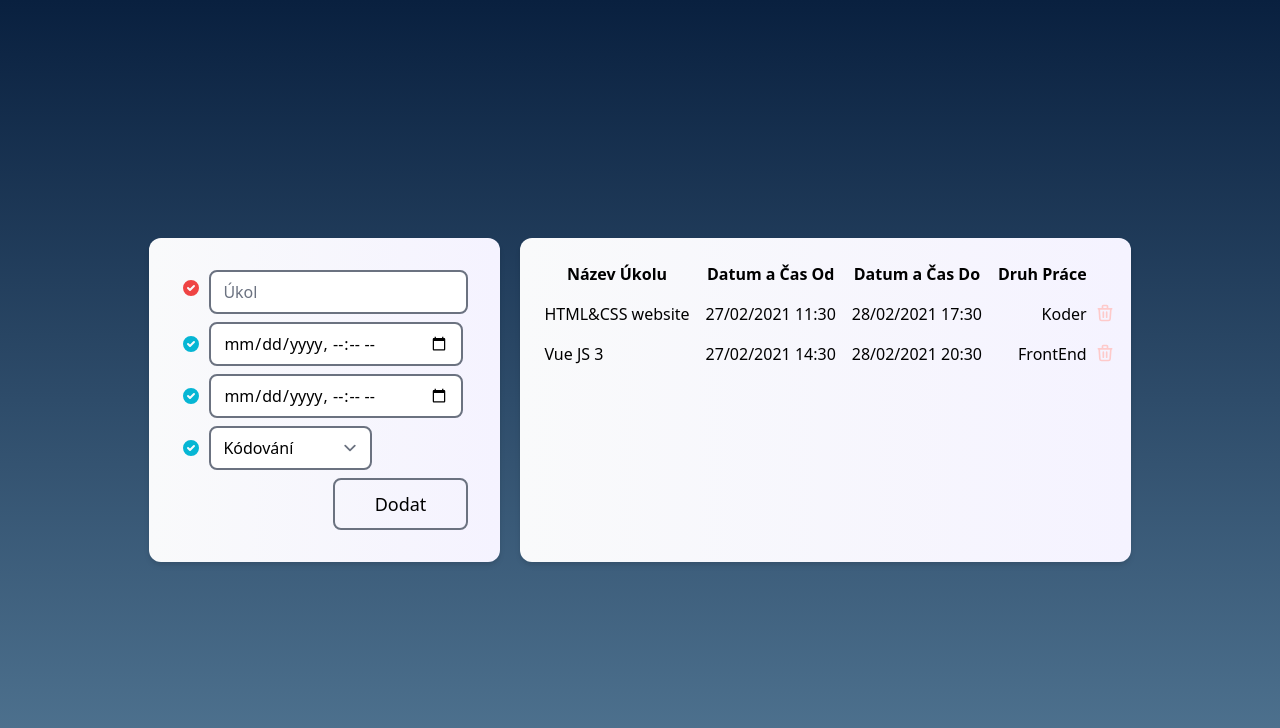
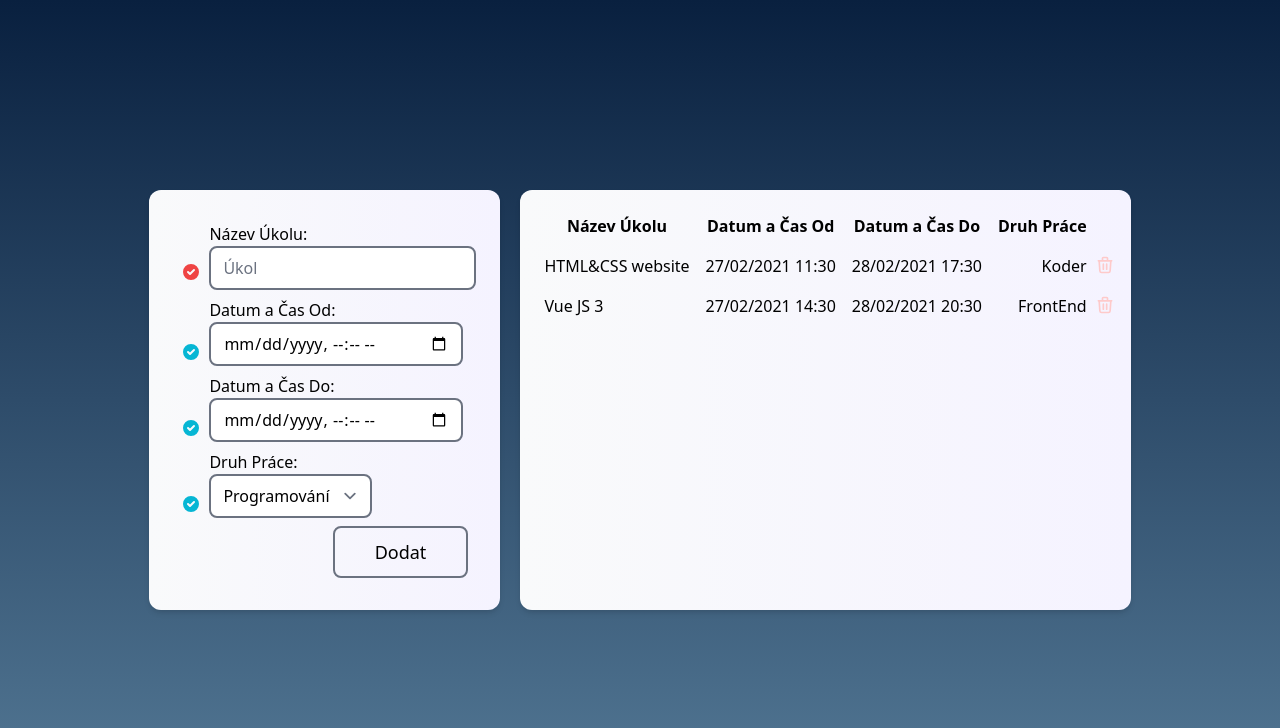
Before and after one commit to kulchaka/todolistcz-vue, a Vue app: page / in a window 1280 px wide. Shown: the top 728 px of the page. Built offline with nearby package versions, Linux system fonts and the light colour scheme; the HTML template or start-up script is replaced by a standard one.

Commit message:
start vue js

```diff
--- a/package.json
+++ b/package.json
@@ -12,9 +12,12 @@
     "@tailwindcss/postcss7-compat": "^2.0.2",
     "autoprefixer": "^9",
     "core-js": "^3.6.5",
+    "luxon": "^1.26.0",
     "postcss": "^7",
     "tailwindcss": "npm:@tailwindcss/postcss7-compat@^2.0.2",
-    "vue": "^3.0.0"
+    "vue": "^3.0.0",
+    "vue-datetime": "^0.7.1",
+    "weekstart": "^1.0.1"
   },
   "devDependencies": {
     "@vue/cli-plugin-babel": "~4.5.0",
--- a/src/App.vue
+++ b/src/App.vue
@@ -1,46 +1,73 @@
 <template>
 <main class="h-screencontainer mx-auto p-8 flex">
   <div class="form max-h-315 max-w-full shadow-md rounded-xl bg-gradient-to-r from-gray-50  to-purple-50">
-    <form class="list-disc space-y-2 m-8 flex flex-col  ">
-              <div class="flex items-center">
+    <form
+      @submit.prevent="submitHandler"
+      class="list-disc space-y-2 m-8 flex flex-col">
+              <div class="flex items-end">
                 <span class="h-6 flex sm:h-7">
                   <svg class="flex-shrink-0 h-5 w-5 text-red-500" viewBox="0 0 20 20" fill="currentColor">
                     <path fill-rule="evenodd" d="M10 18a8 8 0 100-16 8 8 0 000 16zm3.707-9.293a1 1 0 00-1.414-1.414L9 10.586 7.707 9.293a1 1 0 00-1.414 1.414l2 2a1 1 0 001.414 0l4-4z" clip-rule="evenodd" />
                   </svg>
                 </span>
-                   <input class="ml-2 rounded-lg border-2 border-gray-500 hover:border-cyan-500 focus:border-cyan-500 w-full" type="text" placeholder="Úkol" name="" id="name">
+                <div class="flex flex-col">
+                  <label class="ml-2" for="name">Název Úkolu:</label>
+                   <input
+                    v-model.trim="name"
+                    class="ml-2 rounded-lg border-2 border-gray-500 hover:border-cyan-500 focus:border-cyan-500 w-full" type="text" placeholder="Úkol" id="name">
+                </div>
               </div>
-              <div class="flex items-center">
+              <div class="flex items-end">
                 <span class="h-6 flex items-center sm:h-7">
                   <svg class="flex-shrink-0 h-5 w-5 text-cyan-500" viewBox="0 0 20 20" fill="currentColor">
                     <path fill-rule="evenodd" d="M10 18a8 8 0 100-16 8 8 0 000 16zm3.707-9.293a1 1 0 00-1.414-1.414L9 10.586 7.707 9.293a1 1 0 00-1.414 1.414l2 2a1 1 0 001.414 0l4-4z" clip-rule="evenodd" />
                   </svg>
                 </span>
-                   <input class="ml-2 rounded-lg border-2 border-gray-500 hover:border-cyan-500 focus:border-cyan-500" type="datetime-local" name="" id="">
+                <div class="flex flex-col">
+                  <label class="ml-2" for="timefrom">Datum a Čas Od:</label>
+                   <input
+                    v-model="timestart"
+                    class="ml-2 rounded-lg border-2 border-gray-500 hover:border-cyan-500 focus:border-cyan-500"
+                    type="datetime-local"
+                    id="timefrom">
+                </div>
               </div>
-              <div class="flex items-center">
+              <div class="flex items-end">
                 <span class="h-6 flex items-center sm:h-7">
                   <svg class="flex-shrink-0 h-5 w-5 text-cyan-500" viewBox="0 0 20 20" fill="currentColor">
                     <path fill-rule="evenodd" d="M10 18a8 8 0 100-16 8 8 0 000 16zm3.707-9.293a1 1 0 00-1.414-1.414L9 10.586 7.707 9.293a1 1 0 00-1.414 1.414l2 2a1 1 0 001.414 0l4-4z" clip-rule="evenodd" />
                   </svg>
                 </span>
-                   <input class="ml-2 rounded-lg border-2 border-gray-500 hover:border-cyan-500 focus:border-cyan-500" type="datetime-local" name="" id="">
+                <div class="flex flex-col">
+                  <label class="ml-2" for="timeend">Datum a Čas Do:</label>
+                   <input
+                    v-model="timeend"
+                    class="ml-2 rounded-lg border-2 border-gray-500 hover:border-cyan-500 focus:border-cyan-500"
+                    type="datetime-local"
+                    id="timeend">
+                </div>
               </div>
-               <div class="flex items-center">
+               <div class="flex items-end">
                 <span class="h-6 flex items-center sm:h-7">
                   <svg class="flex-shrink-0 h-5 w-5 text-cyan-500" viewBox="0 0 20 20" fill="currentColor">
                     <path fill-rule="evenodd" d="M10 18a8 8 0 100-16 8 8 0 000 16zm3.707-9.293a1 1 0 00-1.414-1.414L9 10.586 7.707 9.293a1 1 0 00-1.414 1.414l2 2a1 1 0 001.414 0l4-4z" clip-rule="evenodd" />
                   </svg>
                 </span>
-                   <select class="ml-2 rounded-lg border-2 border-gray-500 hover:border-cyan-500 focus:border-cyan-500">
+                <div class="flex flex-col">
+                  <label class="ml-2" for="typeofwork">Druh Práce:</label>
+                   <select
+                    v-model="work"
+                    id="typeofwork"
+                    class="ml-2 rounded-lg border-2 border-gray-500 hover:border-cyan-500 focus:border-cyan-500">
                       <option value="coder">Kódování</option>
-                      <option value="itak">Programování</option>
+                      <option value="dev">Programování</option>
                       <option value="meeting">Meetingy</option>
                     </select>
+                </div>
               </div>
-             <div class="inline-block mt-2 self-end">
-                    <button type="button" class="text-lg py-2.5 px-10 rounded-lg border-2 border-gray-500 hover:border-cyan-500 hover:bg-cyan-500 hover:text-gray-50  ">Dodat</button>
-                </div>
+              <div class="inline-block mt-2 self-end">
+                <button type="submit" class="text-lg py-2.5 px-10 rounded-lg border-2 border-gray-500 hover:border-cyan-500 hover:bg-cyan-500 hover:text-gray-50">Dodat</button>
+              </div>
             </form>
   </div>
   <div class="shceduel max-w-full ml-5 p-4 shadow-md rounded-xl bg-gradient-to-r from-gray-50  to-purple-50">
@@ -86,7 +113,24 @@
 <script>
 
 export default {
-  name: 'App'
+  data () {
+    return {
+      name: '',
+      timestart: '',
+      timeend: '',
+      work: 'dev'
+    }
+  },
+  methods: {
+    submitHandler () {
+      console.group('Form Data:')
+      console.log('Název Úkolu:', this.name)
+      console.log('Datum a Čas Od:', this.timestart)
+      console.log('Datum a Čas Do:', this.timeend)
+      console.log('Druh Práce:', this.work)
+      console.groupEnd()
+    }
+  }
 }
 </script>
 
```
Also changed, not shown: 1 other file (tests, documents, lock files or other folders).
